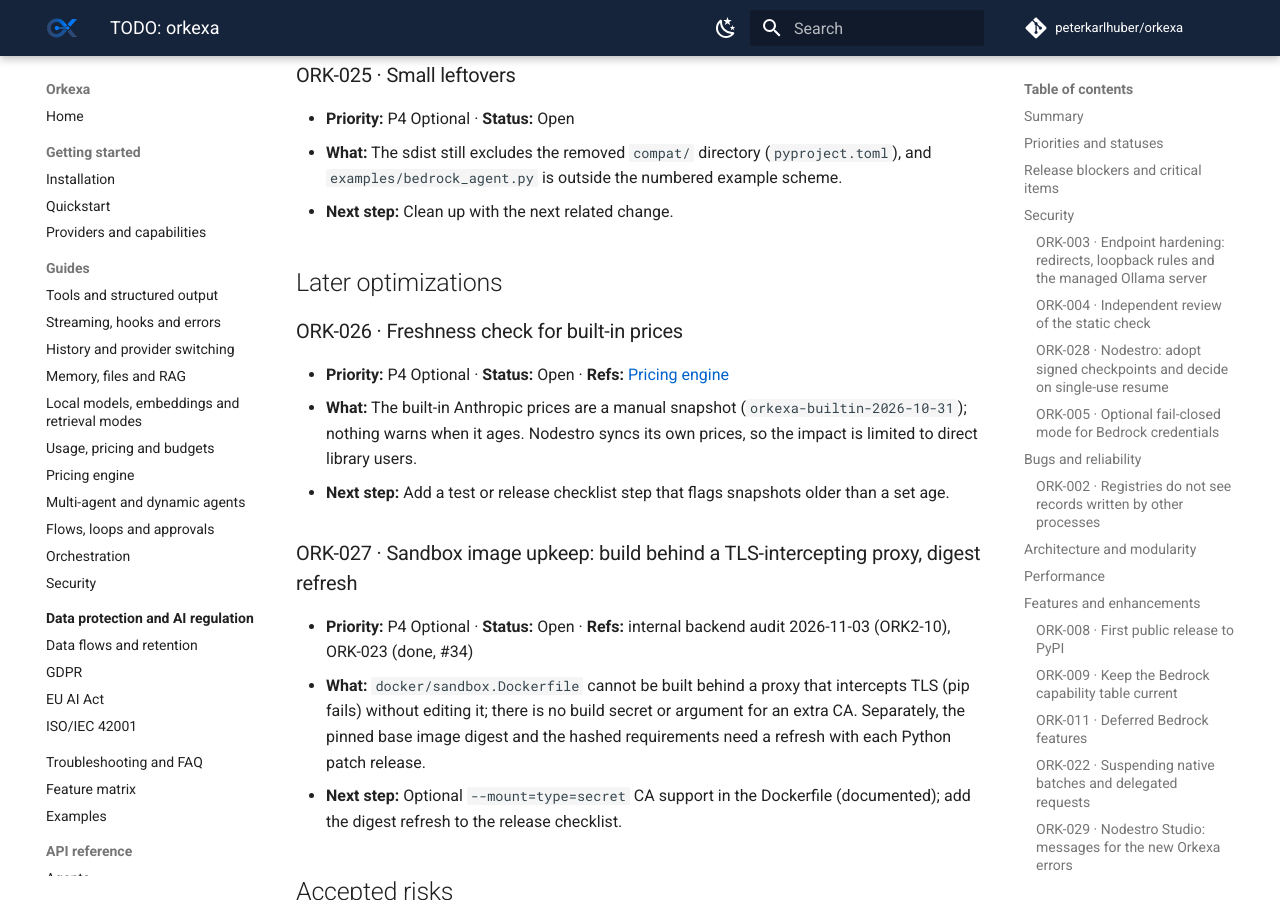
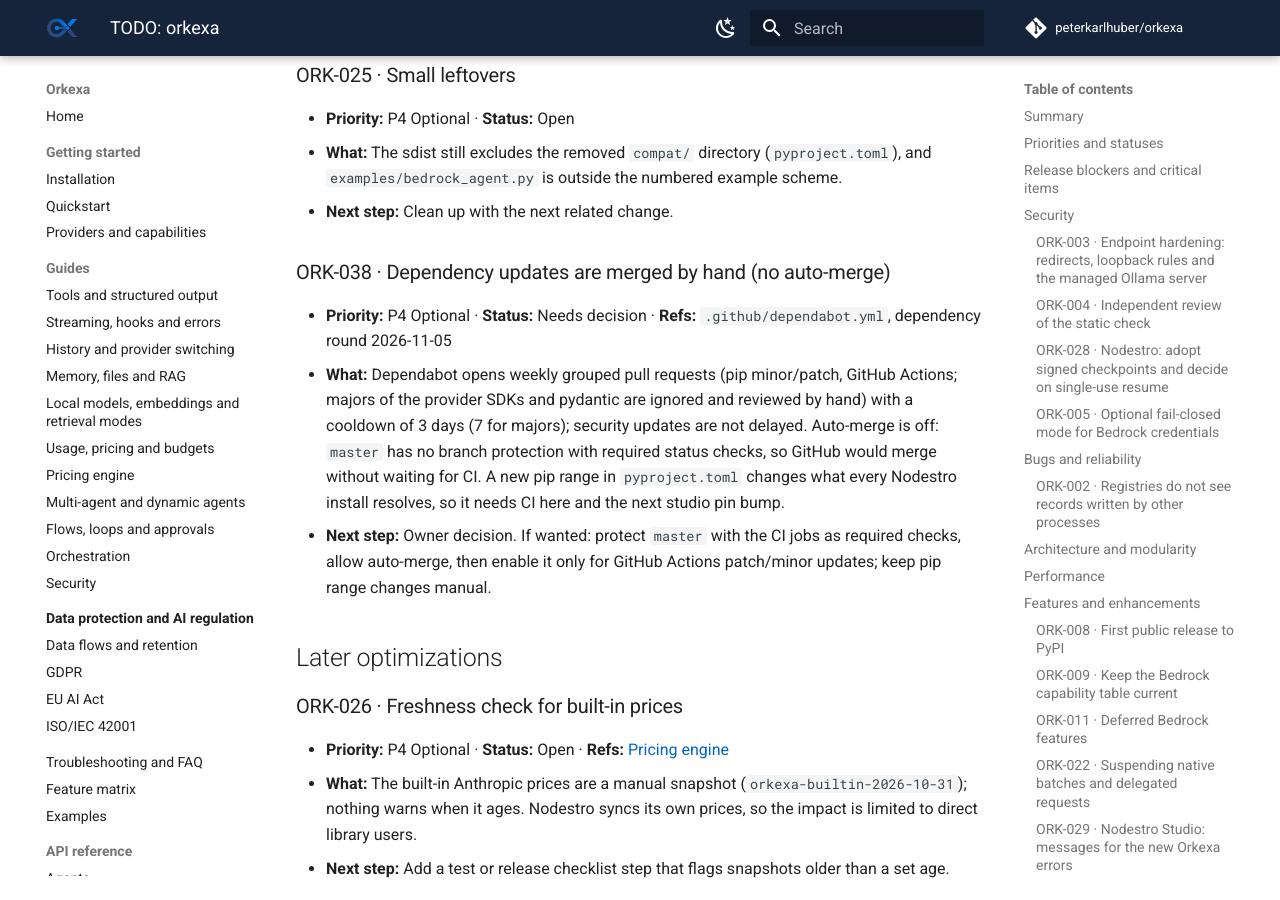
Before and after one commit to peterkarlhuber/orkexa, an MkDocs documentation site: the page built from docs/TODO.md, in a window 1280 px wide and 900 px high, scrolled down 9353 px. Built offline with MkDocs 1.6.1 and Material for MkDocs 9.7.7, drawn with Linux system fonts in a browser that asks for light colours; comment, search, counter and statistics services are not loaded.

Commit message:
Dependabot: cooldown for version updates; TODO ORK-038 (no auto-merge without required checks)
Co-Authored-By: Claude Opus 5.5 <noreply@anthropic.com>
Claude-Session: https://claude.ai/code/session_011tY7T9MQfqExyynfYotfxe

```diff
--- a/docs/TODO.md
+++ b/docs/TODO.md
@@ -295,6 +295,18 @@ None known.
   `examples/bedrock_agent.py` is outside the numbered example scheme.
 - **Next step:** Clean up with the next related change.
 
+### ORK-038 · Dependency updates are merged by hand (no auto-merge)
+
+- **Priority:** P4 Optional · **Status:** Needs decision · **Refs:** `.github/dependabot.yml`, dependency round
+  2026-11-05
+- **What:** Dependabot opens weekly grouped pull requests (pip minor/patch, GitHub Actions; majors of the provider
+  SDKs and pydantic are ignored and reviewed by hand) with a cooldown of 3 days (7 for majors); security updates are
+  not delayed. Auto-merge is off: `master` has no branch protection with required status checks, so GitHub would
+  merge without waiting for CI. A new pip range in `pyproject.toml` changes what every Nodestro install resolves, so
+  it needs CI here and the next studio pin bump.
+- **Next step:** Owner decision. If wanted: protect `master` with the CI jobs as required checks, allow auto-merge,
+  then enable it only for GitHub Actions patch/minor updates; keep pip range changes manual.
+
 ## Later optimizations
 
 ### ORK-026 · Freshness check for built-in prices
```
Also changed, not shown: other parts of docs/TODO.md (+1 -1 lines), 1 other file.
